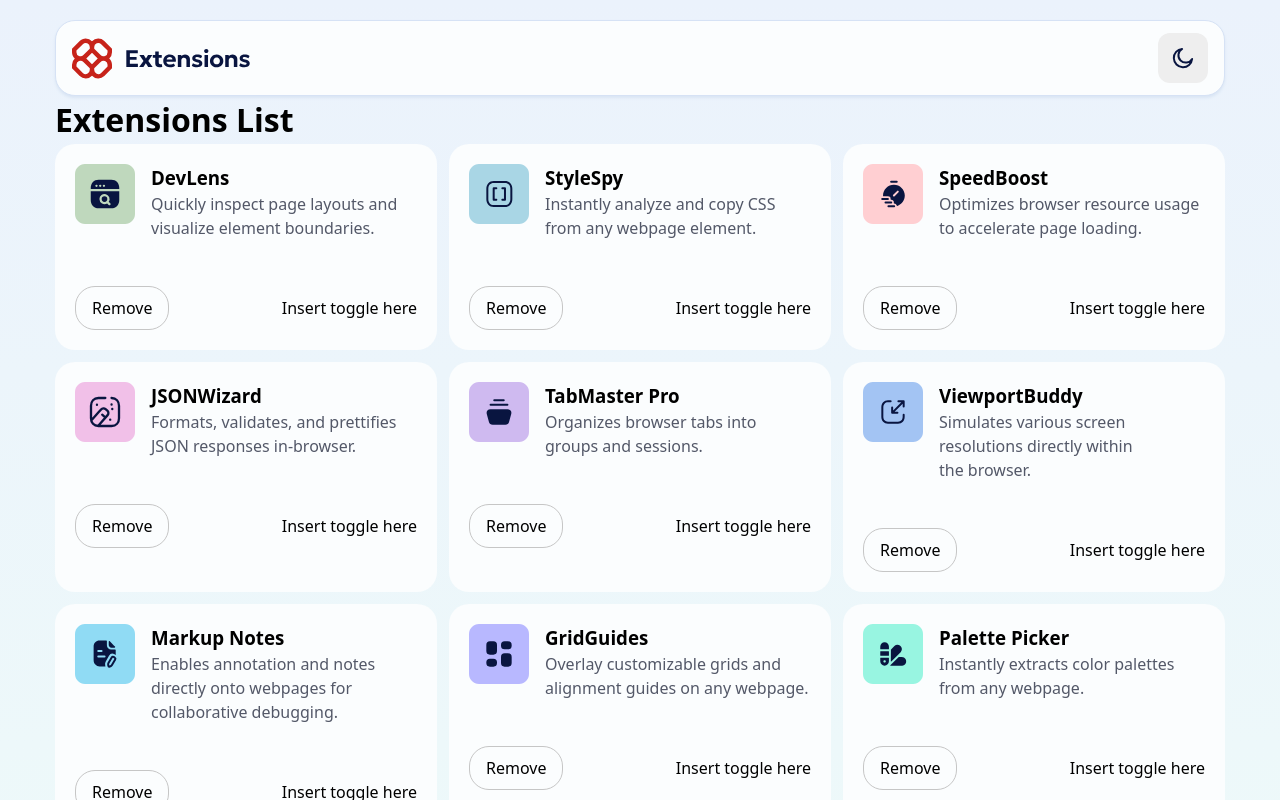
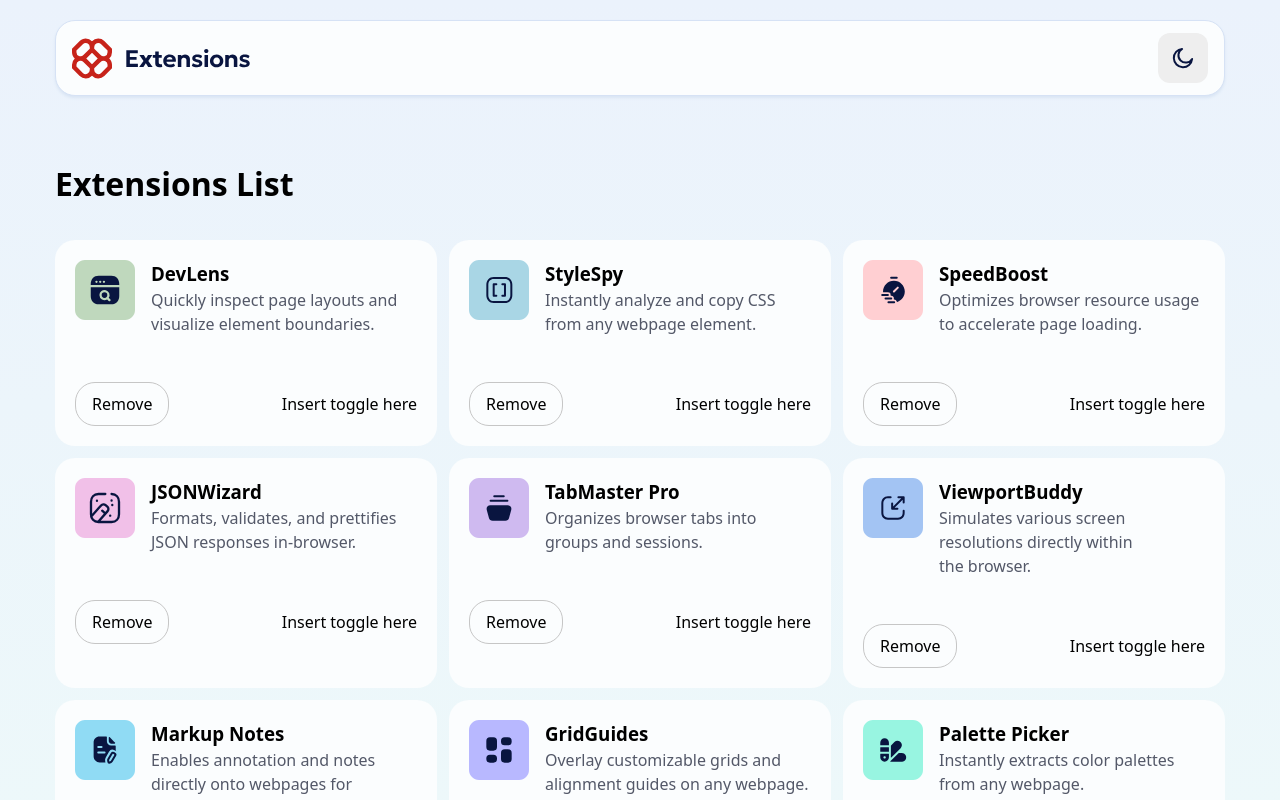
Before and after one commit to zowieerickson/browser-extension-manager, a React (Vite) app: page / in a window 1280 px wide. Shown: the top 800 px of the page. Built offline with nearby package versions, Linux system fonts and the light colour scheme.

Commit message:
Add removal button feature

```diff
--- a/src/components/ExtensionCard.jsx
+++ b/src/components/ExtensionCard.jsx
@@ -1,10 +1,16 @@
+import { useState } from 'react';
 import data from '../data.json';
 import '../styles/ExtensionCard.css'
-console.log(data)
+
+export default function ExtensionCard() {
+    const [extensions, setExtensions] = useState(data)
+
+    const deleteExtension = (id) => {
+        setExtensions(extensions.filter((extension) => extension.name !== id))
+    }
 
 
-export default function ExtensionCard() {
-    const items = data.map(item =>
+    const items = extensions.map(item =>
         <article key={item.name} className='extension card'>
             <div className='card-info'>
                 <img src={item.logo} />
@@ -14,7 +20,7 @@ export default function ExtensionCard() {
                 </div>
             </div>
             <div className='card-settings'>
-                <button className='btn-remove'>Remove</button>
+                <button onClick={() => deleteExtension(item.name)} className='btn-remove'>Remove</button>
                 <p>Insert toggle here</p>
             </div>
         </article>
@@ -22,8 +28,8 @@ export default function ExtensionCard() {
 
     return (
         <>
-            <h1>Extensions List</h1>
-            <section className="extensions-list">{items}</section>
+            <h1 className='extensions-list-title'>Extensions List</h1>
+            <section className='extensions-list'>{items}</section>
         </>
     )
 }
--- a/src/styles/ExtensionCard.css
+++ b/src/styles/ExtensionCard.css
@@ -4,6 +4,9 @@
     grid-gap: 12px;
 }
 
+.extensions-list-title {
+    margin-bottom: 32px;
+}
 
 .card {
     background-color: #FBFDFE;
--- a/src/styles/Header.css
+++ b/src/styles/Header.css
@@ -2,6 +2,7 @@
 header {
     display: flex;
     justify-content: space-between;
+    margin-bottom: 64px;
 
     background-color: var(--header-bg-color);
     border: 1px solid var(--bg-color-secondary);
```
